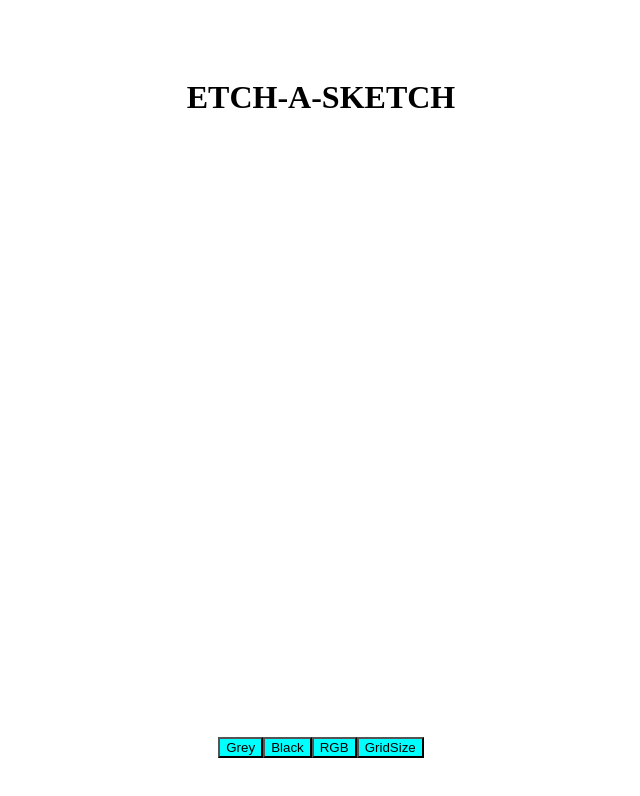
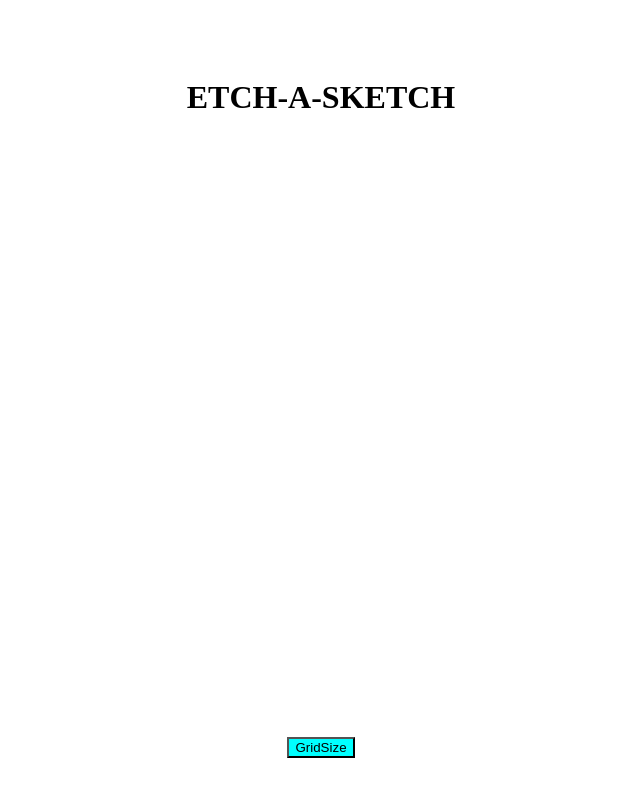
Before and after one commit to ZeeshanHaider2/ETCH-A-SKETCH, a plain HTML site: page index.html in a window 1280 px wide. Shown: the whole page, without its empty margins (319-959 px from the left). Drawn offline with Linux system fonts and the light colour scheme.

Commit message:
final version 1

```diff
--- a/main.js
+++ b/main.js
@@ -11,14 +11,13 @@
     const div = document.createElement('div');
     container.appendChild(div).classList.add('box');
     div.style.border = `1px solid red`;
-
     container.style.gridTemplateColumns= `repeat(${col}, 1fr)`;
     container.style.gridTemplateRows= `repeat(${row}, 1fr)`;
 
     }
 }
 
-createDiv( );
+//createDiv( );
 
 
 let greyColor=()=> {
@@ -34,7 +33,8 @@
     buttonsContainer.appendChild(btnGrey).classList.add('btn');
 }
 
-greyColor();
+ //greyColor();
+
 
 let blackColor= ()=>{
     const boxes = document.querySelectorAll('.box');
@@ -49,7 +49,7 @@
     buttonsContainer.appendChild( btnBlack).classList.add('btn');
 }
 
-blackColor();
+//blackColor();
 
 let rgbColor=()=> {
     const boxes = document.querySelectorAll('.box');
@@ -67,7 +67,7 @@
     buttonsContainer.appendChild(btnRGB).classList.add('btn');
 }
 
-rgbColor();
+//rgbColor();
 
 
 let reSet=()=> {
@@ -80,7 +80,7 @@
      btnSize.addEventListener('click', e =>{
         let user =  prompt('Please eneter the required rows and colums for the Grid');
 
-        if( user === null || user === ''){
+        if( user === null || user < 1 ){
 
         reSet();
         createDiv(16,16);
--- a/style.css
+++ b/style.css
@@ -24,3 +24,7 @@
 .btn{
     background-color: aqua;
 }
+
+.buttons{
+    background-color:blue
+}
```
